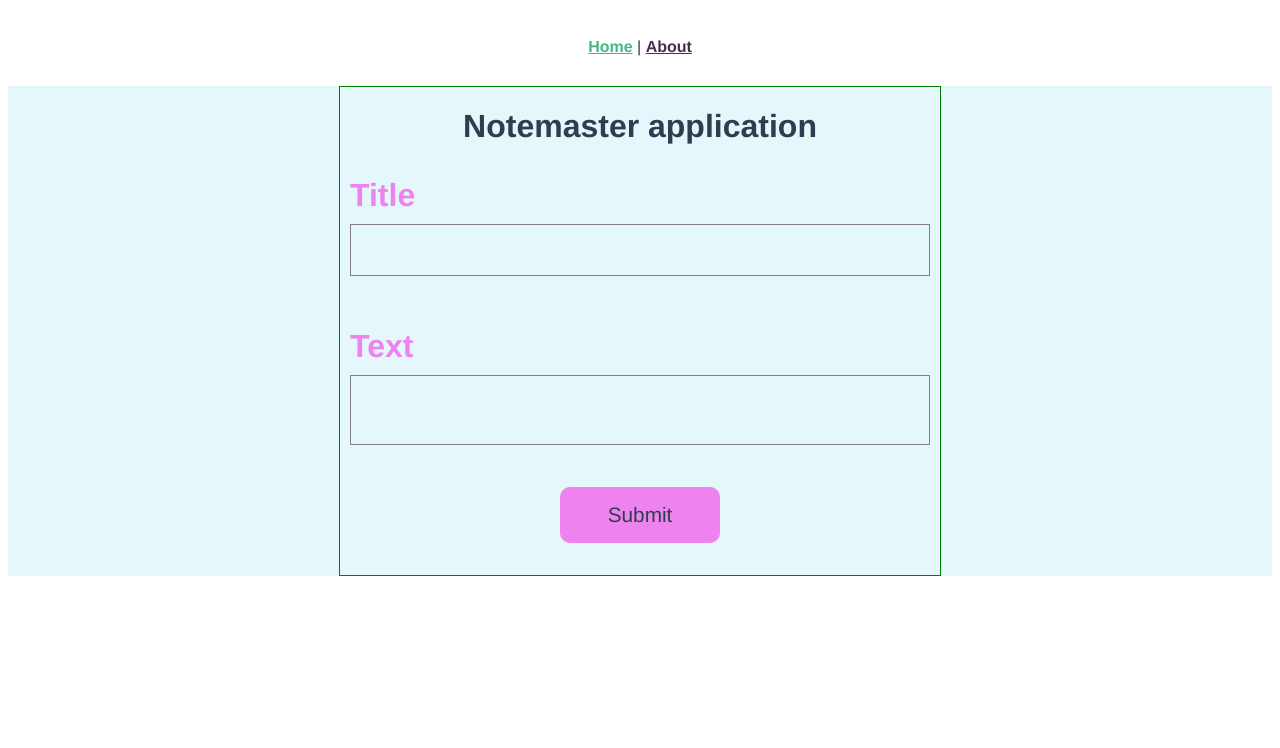
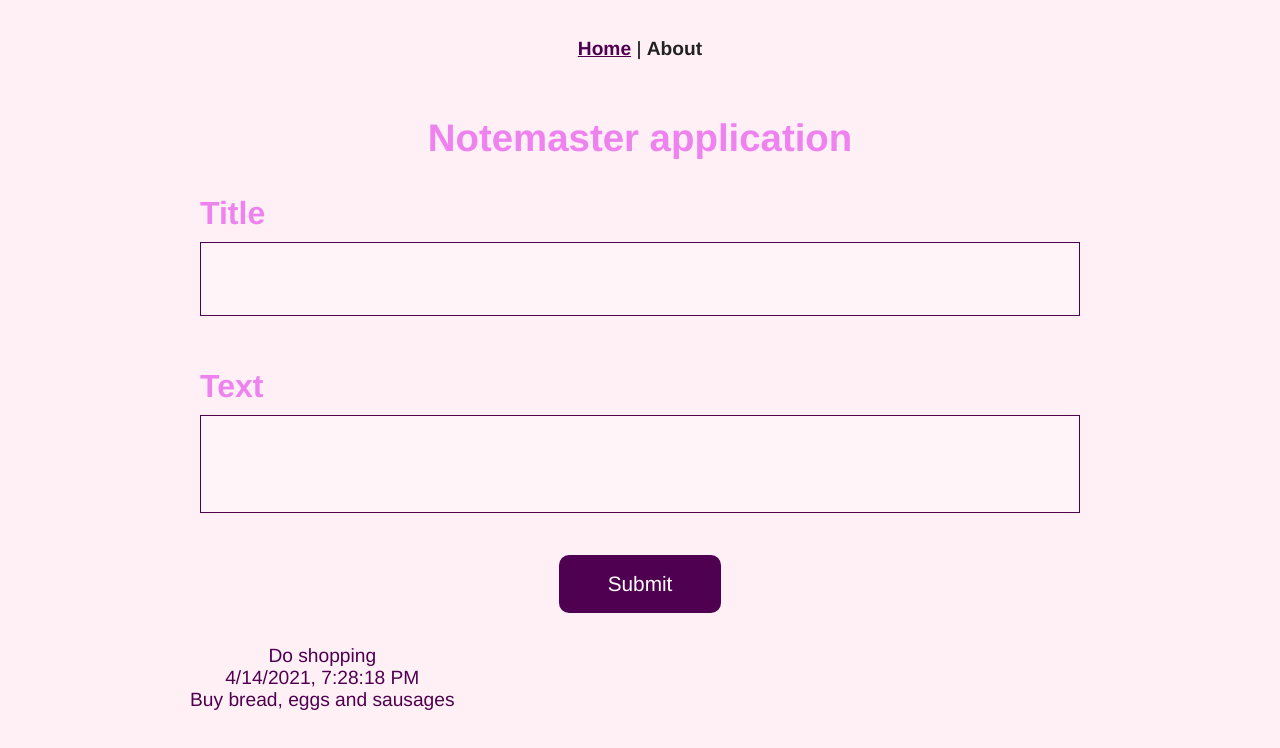
Before and after one commit to Julia-Julie/Notemaster-application, a Vue app: page / in a window 1280 px wide. Shown: the top 748 px of the page. Built offline with nearby package versions, Linux system fonts and the light colour scheme.

Commit message:
adding new components

```diff
--- a/src/App.vue
+++ b/src/App.vue
@@ -9,12 +9,18 @@
 </template>
 
 <style lang="scss">
+body{
+  background-color: lavenderblush;
+  font-size: 1.2rem;
+
+}
+
 #app {
   font-family: Avenir, Helvetica, Arial, sans-serif;
   -webkit-font-smoothing: antialiased;
   -moz-osx-font-smoothing: grayscale;
   text-align: center;
-  color: #2c3e50;
+  // height: 100vh;
 }
 
 #nav {
@@ -22,10 +28,12 @@
 
   a {
     font-weight: bold;
-    color: #4a2c50;
+    color: #222;
+    text-decoration: none;
 
     &.router-link-exact-active {
-      color: #42b983;
+      color: rgb(80, 0, 80);
+      text-decoration: underline;
     }
   }
 }
--- a/src/main.js
+++ b/src/main.js
@@ -6,7 +6,7 @@ import router from './router'
 
 Vue.config.productionTip = false
 
-new Vue({
+window.app = new Vue({
   router,
   render: h => h(App)
 }).$mount('#app')
--- a/src/router/index.js
+++ b/src/router/index.js
@@ -1,6 +1,7 @@
 import Vue from 'vue'
 import VueRouter from 'vue-router'
 import Home from '../views/Home.vue'
+import About from '../views/About.vue'
 
 Vue.use(VueRouter)
 
@@ -13,8 +14,8 @@ const routes = [
   {
     path: '/about',
     name: 'About',
-    component: () => import(/* webpackChunkName: "about" */ '../views/About.vue')
-    // component: About
+    // component: () => import(/* webpackChunkName: "about" */ '../views/About.vue')
+    component: About
   }
 ]
 
--- a/src/views/Home.vue
+++ b/src/views/Home.vue
@@ -3,34 +3,43 @@
     <!-- <img alt="Vue logo" src="../assets/logo.png">
     <HelloWorld msg="Welcome to Your Vue.js App"/> -->
 
+    <!-- <pre>{{notes}}</pre> -->
     <div class="container">
-      <div class="home__content">
       <h1>{{ headline }}</h1>
 
+      <div class="home__content">
+        <!-- Title field -->
         <div class="home__field">
           <label for="home-title">Title</label>
           <input type="text" id="home-title" v-model="note.title" />
         </div>
 
+        <!-- Text field -->
         <div class="home__field">
           <label for="home-text">Text</label>
           <textarea id="home-text" v-model="note.text"></textarea>
         </div>
 
+        <!-- Button -->
         <button class="btn-primary" @click="addNote">Submit</button>
       </div>
+
+      <!-- added cards -->
+      <div :key="index" class="home__card-list" v-for="(note, index) in notes">
+        <div class="home__card-item">
+          <div class="home__card-title">{{ note.title }}</div>
+          <div class="home__card-date">{{ note.date }}</div>
+          <div class="home__card-text">{{ note.text }}</div>
         </div>
-
-
+      </div>
+    </div>
   </div>
 </template>
 
 <script>
 export default {
   name: "Home",
-  components: {
-    // HelloWorld
-  },
+  components: {},
 
   data() {
     return {
@@ -42,51 +51,70 @@ export default {
 
       notes: [
         {
-          title: 'Do shopping',
-          text: 'Buy bread, eggs and sausages',
-          date: new Date(Date.now)
-
-        }
-      ]
+          title: "Do shopping",
+          text: "Buy bread, eggs and sausages",
+          date: new Date().toLocaleString(),
+        },
+      ],
     };
   },
 
-  methods:{
-    addNote(){
-      let {title, text} = this.note
+  methods: {
+    addNote() {
+      let { title, text } = this.note;
       this.notes.push({
         text,
         title,
-        date: new Date(Date.now)
-      })
-    }
-  }
+        date: new Date().toLocaleString(),
+      });
+    },
+  },
 };
 </script>
 
 <style scoped lang="scss">
+// Variables
+$primary-color: violet;
+$secondary-color: rgb(80, 0, 80);
+$filled-bg: lavenderblush;
+
+@mixin flex-align ($horizontal, $vertical) {
+  display: flex;
+  flex-wrap: wrap;
+  justify-content: $horizontal;
+  align-items: $vertical;
+}
+
+// Reset styles
 input,
 select,
 textarea,
 button,
 ::placeholder {
   all: unset;
+  outline: none;
+
+  &:focus {
+    all: unset;
+  }
 }
 
-.container{
+.container {
   max-width: 1100px;
   margin: 0 auto;
 }
 
 .home {
-  background-color: rgb(228, 247, 250);
-  display: flex;
-  justify-content: center;
+  color: $secondary-color;
+  // @extend %flex-align;
+  @include flex-align('center', 'center');
+
+  h1 {
+    color: $primary-color;
+  }
 
   &__content {
-    // max-width: 800px;
-    min-width: 600px;
-    border: 1px solid green;
+    min-width: 900px;
   }
 
   &__field {
@@ -95,40 +123,51 @@ button,
     display: flex;
     flex-direction: column;
 
-    label{
+    label {
       font-size: 2rem;
       font-weight: bold;
-      color: violet;
+      color: $primary-color;
       text-align: left;
       padding-bottom: 10px;
     }
 
-    input, textarea{
-    border: 1px solid grey;
-    padding: 1rem;
-
+    input,
+    textarea {
+      border: 1px solid $secondary-color;
+      padding: 1.5rem;
+      outline: none;
+      background-color: lighten($filled-bg, 1%);
+      font-size: 1.3rem;
     }
-
-    > *{
+    > * {
       display: block;
     }
   }
 
-  .btn-primary{
-    background-color: violet;
+  .btn-primary {
+    background-color: $secondary-color;
     padding: 16px 48px;
     border-radius: 10px;
     font-size: 1.3rem;
     margin-bottom: 2rem;
-    transition: all .3s ease;
+    border-width: 1px;
+    border-style: solid;
+    border-color: transparent;
+    color: #fff;
+    transition-property: background-color, color;
+    transition-duration: 0.3s;
+    transition-timing-function: ease-in;
     cursor: pointer;
 
-    &:hover{
-      background-color: rgb(250, 245, 235);
-      color: violet;
-      border: 1px solid grey;
-      box-shadow: 0px 0px 2px #ccc;
+    &:hover {
+      background-color: darken($secondary-color, 3%);
     }
+  }
+
+  // Card List
+  &__card-list{
+    @include flex-align('flex-start', 'baseline')
+
   }
 }
 </style>
```
Lines whose indentation alone changed are shown as unchanged.
